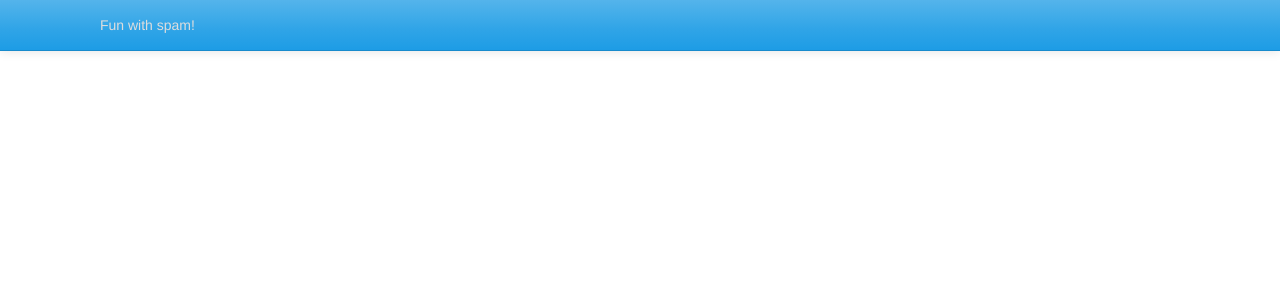
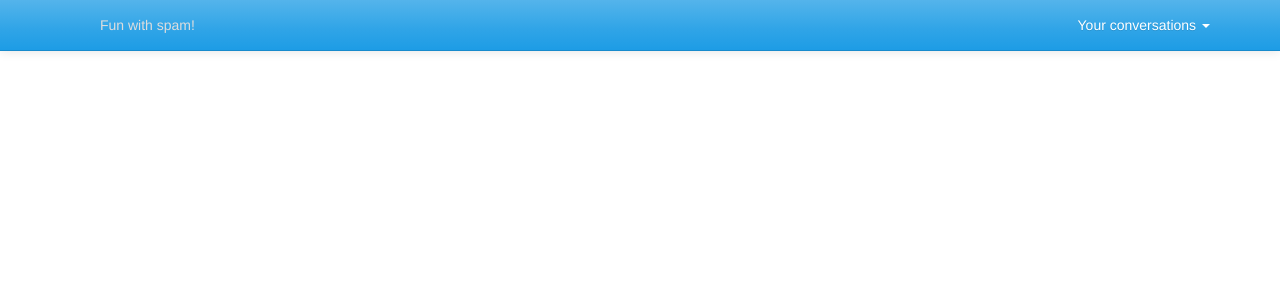
Before and after one commit to skorokithakis/Spamnesty, a Django app: template main/templates/base.html in a window 1280 px wide. Shown: the top 300 px of the page. Run offline with Django 3.2, Linux system fonts and the light colour scheme; the template is opened without the code that fills it: most values are stand-ins (such as "Sample title", 1, 10 or a date in 2020); some libraries are stand-ins or nearby versions.

Commit message:
Add list of other conversations for users with keys (closes #11).

```diff
--- a/main/models.py
+++ b/main/models.py
@@ -147,7 +147,7 @@ class ConversationManager(models.Manager):
 class Conversation(CharIDModel):
     """The main conversation object."""
     # The email address of the person who reported this message.
-    reporter_email = models.CharField(max_length=1000, blank=True)
+    reporter_email = models.CharField(max_length=1000, blank=True, db_index=True)
 
     # The name of our sender (the bot).
     sender_name = models.CharField(max_length=1000, default=generate_fake_name)
--- a/main/templates/base.html
+++ b/main/templates/base.html
@@ -43,9 +43,22 @@
                 <p class="navbar-text">Fun with spam!</p>
             </div>
 
-            {% if request.user.is_authenticated %}
             <div class="collapse navbar-collapse">
                 <ul class="nav navbar-nav navbar-right">
+                    {% if other_conversations %}
+                    <li class="dropdown">
+                    <a href="#" class="dropdown-toggle" data-toggle="dropdown" role="button" aria-haspopup="true" aria-expanded="false">Your conversations <span class="caret"></span></a>
+                    <ul class="dropdown-menu">
+                        {% for conversation in other_conversations %}
+                        <li>
+                        <a href="{% url "main:conversation-view" conversation.id %}">The colloquy of {{ conversation.sender_name }}</a>
+                        </li>
+                        {% endfor %}
+                    </ul>
+                    </li>
+                    {% endif %}
+
+                    {% if request.user.is_authenticated %}
                     <li class="dropdown">
                     <a href="#" class="dropdown-toggle" data-toggle="dropdown" role="button" aria-haspopup="true" aria-expanded="false">Account <span class="caret"></span></a>
                     <ul class="dropdown-menu">
@@ -54,9 +67,9 @@
                         <li><a href="{% url "admin:logout" %}">Logout</a></li>
                     </ul>
                     </li>
+                    {% endif %}
                 </ul>
             </div>
-            {% endif %}
         </div>
         </nav>
 
--- a/main/views/generic.py
+++ b/main/views/generic.py
@@ -49,10 +49,16 @@ def conversation_view(request, conversation_id):
     conversation = get_object_or_404(Conversation, pk=conversation_id)
     own_conversation = constant_time_compare(request.GET.get("key"), conversation.secret_key)
 
+    if own_conversation and "@" in conversation.reporter_email:
+        other_conversations = Conversation.objects.filter(reporter_email=conversation.reporter_email)
+    else:
+        other_conversations = []
+
     # Sort with the default category being last.
     categories = SpamCategory.objects.order_by("default", "name")
     return {
         "conversation": conversation,
         "own": own_conversation,
         "spam_categories": categories,
+        "other_conversations": other_conversations,
     }
```
Also changed, not shown: main/migrations/0013_auto_20161124_2354.py (added).
